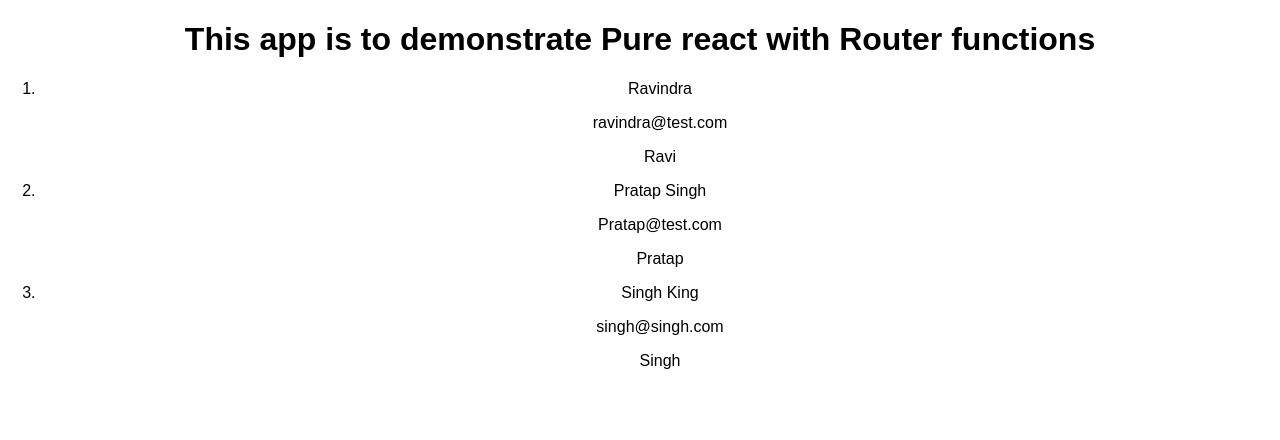
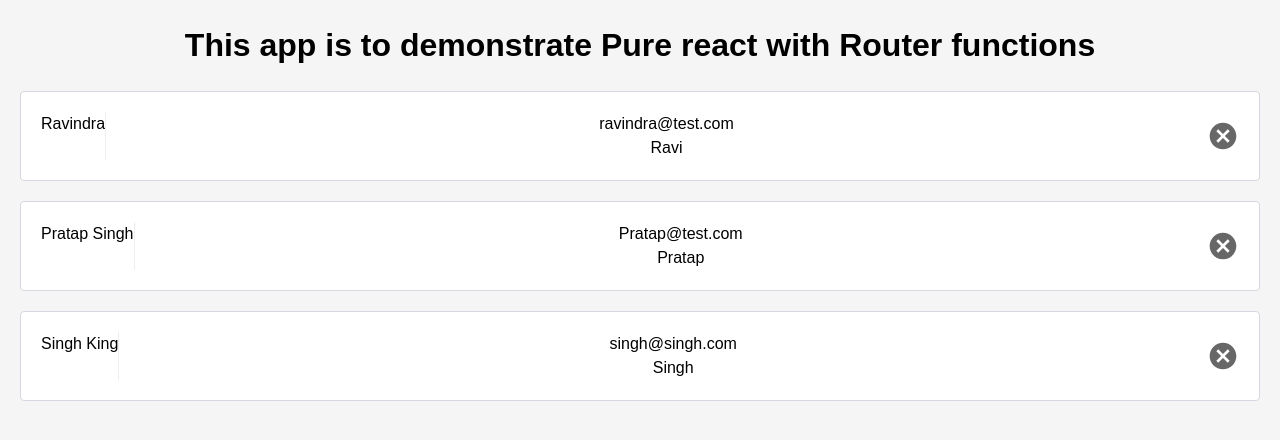
Before and after one commit to ravindragsingh/contactList_react, a React (Create React App) app: page / in a window 1280 px wide. Shown: the top 440 px of the page. Built offline with nearby package versions, Linux system fonts and the light colour scheme.

Commit message:
added css classes

```diff
--- a/src/App.css
+++ b/src/App.css
@@ -3,8 +3,8 @@
 }
 
 .App-logo {
-  animation: App-logo-spin infinite 20s linear;
-  height: 80px;
+  animation: App-logo-spin infinite 10s linear;
+  height: 100px;
 }
 
 .App-header {
@@ -12,10 +12,6 @@
   height: 150px;
   padding: 20px;
   color: white;
-}
-
-.App-title {
-  font-size: 1.5em;
 }
 
 .App-intro {
--- a/src/ListContacts.js
+++ b/src/ListContacts.js
@@ -6,13 +6,14 @@
 
     return (
 
-       <ol>
+       <ol className = 'contact-list'>
           {this.props.contacts.map((contact)=>
-          <li>{contact.name}
-              <div>
+          <li className = 'contact-list-item'>{contact.name}
+              <div className = 'contact-details'>
               <p>{contact.email}</p>
               <p>{contact.id}</p>
           </div>
+          <button className = 'contact-remove'></button>
           </li>
 
 
--- a/src/index.css
+++ b/src/index.css
@@ -1,5 +1,188 @@
+html {
+  box-sizing: border-box;
+}
+*, *:before, *:after {
+  box-sizing: inherit;
+}
+html, body, .root {
+  height: 100%;
+}
 body {
   margin: 0;
   padding: 0;
   font-family: sans-serif;
+  line-height: 1.5;
 }
+body, .app {
+  background: #f5f5f5;
+}
+
+/* CreateContact */
+
+.close-create-contact {
+  display: block;
+  width: 60px;
+  height: 60px;
+  background-image: url('./icons/arrow-back.svg');
+  background-position: center;
+  background-repeat: no-repeat;
+  background-size: 30px;
+  font-size: 0;
+}
+
+.create-contact-form {
+  padding: 20px;
+  max-width: 500px;
+  margin: 0 auto;
+  display: flex;
+}
+
+.create-contact-details {
+  margin-left: 20px;
+}
+
+.create-contact-avatar-input {
+  min-width: 60px;
+  height: 60px;
+  background-color: white;
+  background-image: url('./icons/person.svg');
+  background-size: 32px 32px;
+  background-position: center;
+  background-repeat: no-repeat;
+  border-radius: 50%;
+}
+
+.create-contact-details input {
+  width: 100%;
+  padding: 5px 10px;
+  margin-bottom: 10px;
+  font-size: inherit;
+  background: transparent;
+  border: none;
+  border-bottom: 1px solid #ccc;
+  outline: 0;
+}
+
+
+.create-contact-details button {
+  margin-top: 20px;
+  background: #ccc;
+  padding: 10px;
+  text-transform: uppercase;
+  font-size: inherit;
+  border: none;
+  outline: 0;
+}
+
+/* ListContacts */
+
+.list-contacts {
+  padding-top: 60px;
+}
+.list-contacts-top {
+  position: fixed;
+  width: 100%;
+  top: 0;
+  border-bottom: 1px solid #d5d8df;
+  display: flex;
+}
+
+.search-contacts {
+  width: 100%;
+  padding: 20px 20px 20px 60px;
+  background-image: url('./icons/search.svg');
+  background-repeat: no-repeat;
+  background-position: 20px center;
+  background-size: 1.2em;
+  font-size: 1.2em;
+  border: 0;
+  outline: none;
+}
+
+.add-contact {
+  display: block;
+  width: 73px;
+  background: white;
+  background-image: url('./icons/person-add.svg');
+  background-repeat: no-repeat;
+  background-position: center;
+  background-size: 28px;
+  font-size: 0;
+}
+
+.showing-contacts {
+  text-align: center;
+  margin: 20px 0;
+}
+.showing-contacts button {
+  color: blue;
+  background: transparent;
+  border: none;
+  cursor: pointer;
+  font-size: inherit;
+}
+
+.contact-list {
+  width: 100%;
+  margin: 0;
+  padding: 0;
+  list-style-type: none;
+}
+.contact-list-item {
+  padding: 20px;
+  background: white;
+  display: flex;
+}
+
+@media (min-width: 600px) {
+  .contact-list-item {
+    margin: 20px;
+    border: 1px solid #d5d8df;
+    border-radius: 4px;
+  }
+}
+
+.contact-avatar {
+  width: 60px;
+  height: 60px;
+  margin-right: 20px;
+  background-repeat: no-repeat;
+  background-size: cover;
+  border-radius: 50%;
+  flex-shrink: 0;
+}
+
+.contact-details {
+  padding-left: 20px;
+  border-left: 1px solid #eee;
+
+  flex: 1;
+  overflow: hidden;
+
+  display: flex;
+  flex-direction: column;
+  justify-content: center;
+}
+.contact-details p {
+  margin: 0;
+  min-width: 0;
+  white-space: nowrap;
+  overflow: hidden;
+  text-overflow: ellipsis;
+}
+
+.contact-remove {
+  padding-left: 20px;
+  align-self: center;
+  width: 32px;
+  height: 32px;
+  background-color: transparent;
+  background-image: url('./icons/cancel.svg');
+  background-size: 100% 100%;
+  border: 0;
+  color: black;
+  font-size: 0;
+  vertical-align: middle;
+  cursor: pointer;
+  outline: none;
+}
```
